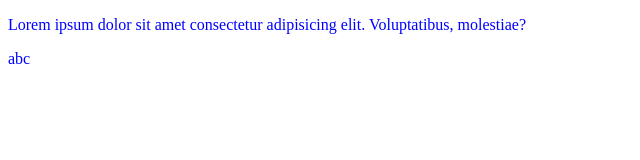
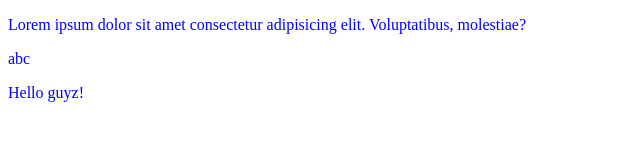
Before and after one commit to laibawasim113/Branches, a plain HTML site: page index.html in a window 1280 px wide. Shown: the full height of the page, 0-640 px from the left. Drawn offline with Linux system fonts and the light colour scheme.

Commit message:
adding both files

```diff
--- a/index.html
+++ b/index.html
@@ -9,5 +9,6 @@
 <body>
     <p>Lorem ipsum dolor sit amet consectetur adipisicing elit. Voluptatibus, molestiae?</p>
     <p>abc</p>
+    <p>Hello guyz!</p>
 </body>
 </html>
```
